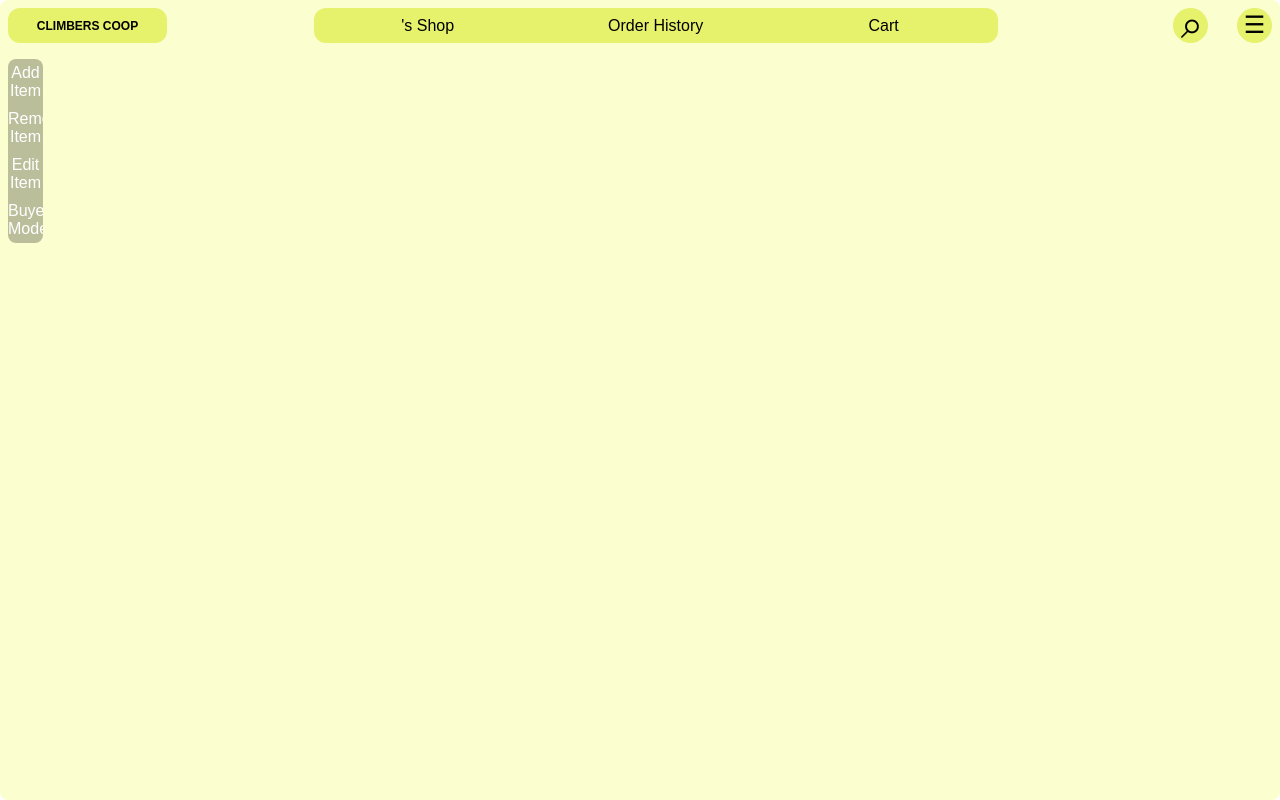
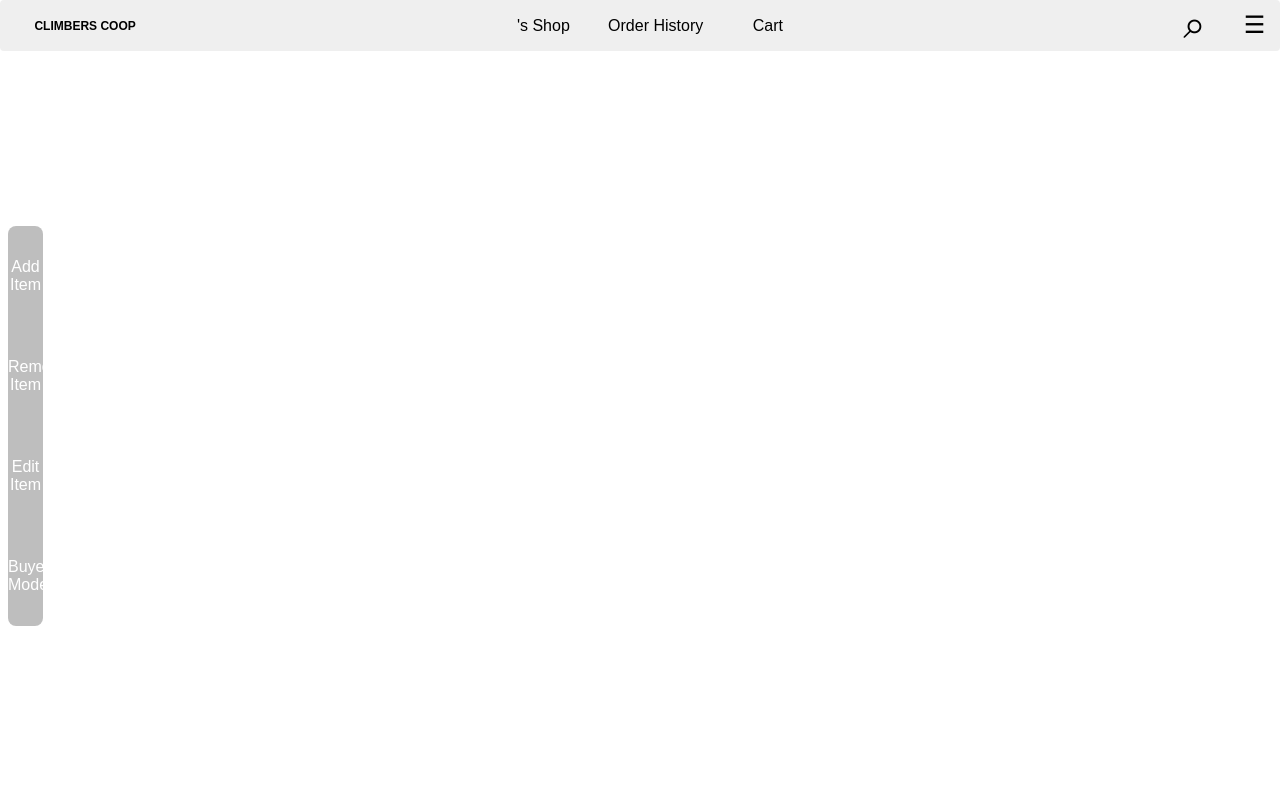
Before and after one commit to ndr2084/Community-Coop, an Angular app in the folder front/: page /user-shop in a window 1280 px wide. Built offline with nearby package versions, Linux system fonts and the light colour scheme.

Commit message:
latest stable for gallery

```diff
--- a/front/src/app/page-components/header/header.css
+++ b/front/src/app/page-components/header/header.css
@@ -5,8 +5,15 @@
   grid-template-columns: repeat(24, minmax(20px, auto));
 }
 
+.glass{
+  box-shadow: none;
+  border: none;
+  border-radius: none;
+}
+
 .header > *{
   overflow: hidden;
+
 }
 
 .home-button{
@@ -14,7 +21,6 @@
 }
 
 .logo{
-  background-color: rgb(230, 241, 108);
   color: black;
   border-radius: 12px;
   cursor: pointer;
@@ -25,19 +31,17 @@
 }
 
 .shopping-utilities{
-  background-color: rgb(230, 241, 108);
   color: black;
   flex-direction: row;
   border-radius: 12px;
   display: flex;
   align-items: center;
   justify-content: space-around;
-  grid-column:6/20;
+  grid-column:10/16;
 }
 
 .misc{
-  background-color: rgb(230, 241, 108);
-  color: black;
+  color: rgb(0, 0, 0);
   flex-direction: row;
   border-radius: 24px;
   grid-column: 12;
@@ -52,11 +56,10 @@
 }
 
 .header-button:hover{
-  background: rgb(246, 253, 164);
+  background: rgba(216, 216, 216, 0.602);
 }
 
 .search{
-  background-color: rgb(230, 241, 108);
   color: black;
   flex-direction: row;
   border-radius: 24px;
@@ -80,7 +83,6 @@
 
 .profile{
   position: relative;
-  background-color: rgb(230, 241, 108);
   color: black;
   flex-direction: row;
   border-radius: 24px;
--- a/front/src/app/page-components/header/header.html
+++ b/front/src/app/page-components/header/header.html
@@ -1,4 +1,4 @@
-<nav class="header">
+<nav class="header glass">
   <div class="logo" (click)="returnToHome()">
     <h3 class="home-button">CLIMBERS COOP</h3>
   </div>
@@ -9,11 +9,11 @@
     <button (click)="viewCart()" class="header-button three">Cart</button>
   </div>
 
-  <div class="search">
+  <div class="search header-button">
     <p class="search-icon">⌕</p>
   </div>
 
-  <div class="profile">
+  <div class="profile header-button ">
     <p class="profile-icon">☰</p>
   </div>
 </nav>
--- a/front/src/app/pages/home/hero-section/hero-section.css
+++ b/front/src/app/pages/home/hero-section/hero-section.css
@@ -39,13 +39,12 @@ h4{
   background: none;
   height: fit-content;
   grid-row: 2/3;
-
 }
 
 .one{
   grid-row: 2/3;
   grid-column: 10/12;
-  background: #0193c6
+  color: black;
 
 
 }
@@ -53,11 +52,28 @@ h4{
 .two{
   grid-row: 2/3;
   grid-column: 12/14;
-  background: #0193c6
+  color: black;
 }
 
 .three{
   grid-row: 3/4;
   grid-column: 10/14;
-  background: #0193c6;
+  color: black;
 }
+
+.button-text{
+  color: black;
+}
+
+.hero-button:hover{
+  background: rgba(33, 33, 33, 0.256);
+}
+
+.hero-button:active{
+  background: rgba(33, 33, 33, 0.512);
+}
+
+.glass{
+  border: 1px solid rgba(35, 210, 230, 0.436);
+  background: rgba(42, 206, 193, 0.216);
+}
--- a/front/src/app/pages/home/hero-section/hero-section.html
+++ b/front/src/app/pages/home/hero-section/hero-section.html
@@ -1,21 +1,21 @@
 <app-header></app-header>
 
 <div class="grid-wrapper">
-  <div class="zero card greeting">
+  <div class="zero greeting">
     <h1 class="greeting">Welcome, {{index.userIndex.name}}</h1>
   </div>
 
-  <div class="one buy card">
+  <div class="one buy glass hero-button">
     <p class="card-description">Shop local for sweet deals</p>
     <h1 (click)="viewShop()" class="button-text">Shop</h1>
   </div>
 
-  <div class="three rent card">
+  <div class="three rent glass hero-button">
     <p class="card-description">Your outdoor adventure on a budget</p>
     <h1 (click)="viewRentals()" class="button-text">Rent</h1>
   </div>
 
-  <div class="two sell card">
+  <div class="two sell glass hero-button">
     <p class="card-description">Sell your items on the market</p>
     <h1 (click)="viewSelling()" class="button-text">Sell</h1>
   </div>
--- a/front/src/app/pages/user-shop/gallery/gallery.css
+++ b/front/src/app/pages/user-shop/gallery/gallery.css
@@ -8,7 +8,7 @@
   flex-direction: column;
   gap: 8px;
   width: fit-content;
-  padding: 4px;
+
 }
 
 .item-meta-data {
--- a/front/src/app/pages/user-shop/user-shop.css
+++ b/front/src/app/pages/user-shop/user-shop.css
@@ -1,40 +1,37 @@
 :host{
-  --bg-color: rgb(251, 255, 207);
-  background-color: var(--bg-color);
+  display: grid;
+  grid-template-areas:
+  "header header header header header header header header header"
+  "panel gallery gallery gallery gallery gallery gallery gallery gallery"
+  ;
   height: 100%;
-  display: flex;
-  flex-direction: column;
-  border-radius: 8px;
 }
 
-.side-panel{
-  height: 200px;
+app-header{
+  grid-area: header;
+}
+
+app-panel {
+  grid-area: panel;
   display: flex;
   justify-content: center;
+  align-items: center;
+  height: 400px;
+  width: 35px;
+  padding: 8px;
+  gap: 8px;
 
 }
 
-app-panel {
-  width: 35px;
-  padding: 8px;
-  gap: 8px;
-}
-
 app-gallery{
+  margin: 32px;
+  grid-area: gallery;
   --carousel-width: 325px;
-  height: 100%;
+  height: auto;
   flex: 1;
-  min-width: 0;
+  max-width: 100%;
   display: grid;
   grid-template-columns: repeat(auto-fill, minmax(var(--carousel-width), 1fr));
   grid-auto-rows: auto;
-  gap: 8px;
   overflow: scroll;
 }
-
-.main-content{
-  display: flex;
-  height: 100%;
-  width: 100%;
-  overflow: scroll;
-}
--- a/front/src/app/pages/user-shop/user-shop.html
+++ b/front/src/app/pages/user-shop/user-shop.html
@@ -1,7 +1,3 @@
 <app-header></app-header>
-<div class="main-content">
-  <div class="side-panel">
-    <app-panel></app-panel>
-  </div>
-  <app-gallery></app-gallery>
-</div>
+<app-panel></app-panel>
+<app-gallery></app-gallery>
--- a/front/src/styles.css
+++ b/front/src/styles.css
@@ -31,7 +31,11 @@ input{
   color: white;
   text-align: center;
 }
-
-.button-text:hover{
-  background: rgb(60, 60, 60);
+.glass{
+  /* From https://css.glass */
+background: rgba(177, 177, 177, 0.2);
+border-radius: 4px;
+box-shadow: 0 4px 30px rgba(0, 0, 0, 0.1);
+backdrop-filter: blur(5px);
+-webkit-backdrop-filter: blur(5px);
 }
```
